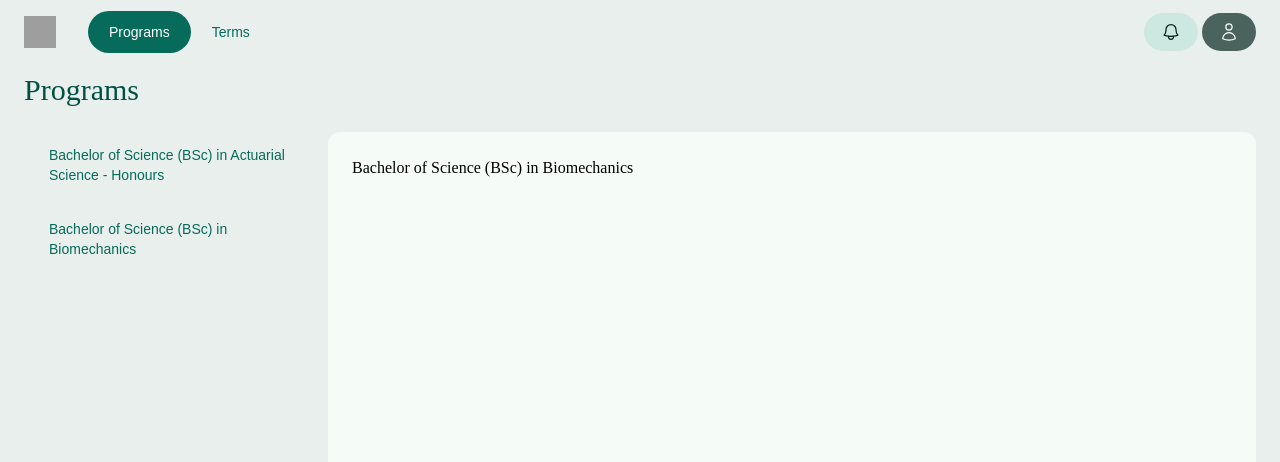
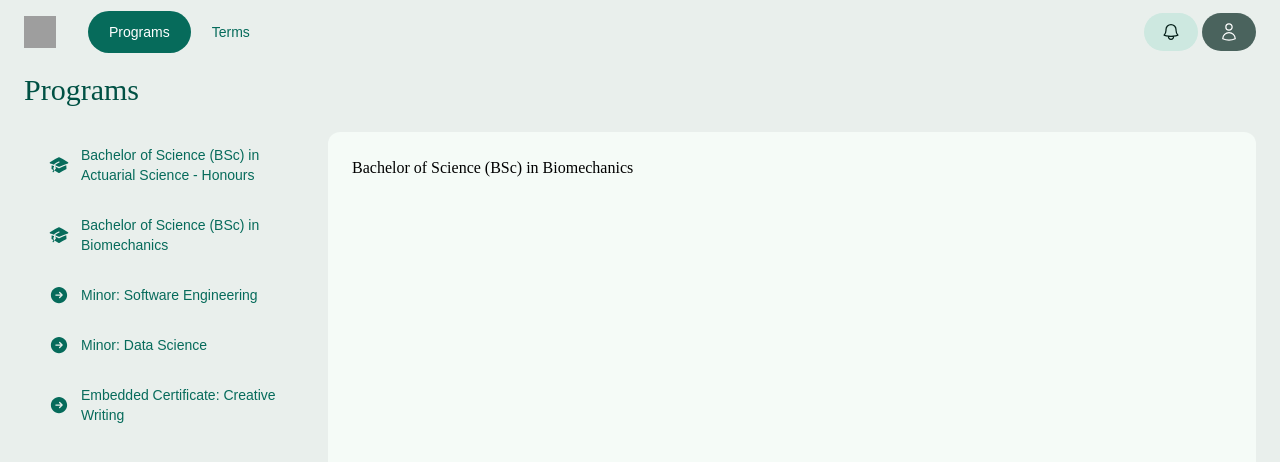
Before and after one commit to cloudyyoung/planucalgary, a React (Vite) app: page /programs in a window 1280 px wide. Shown: the top 462 px of the page. Built offline with nearby package versions, Linux system fonts and the light colour scheme; grey boxes are pictures that could not be loaded; a web font is replaced by a local one.

Commit message:
Update programs style

```diff
--- a/src/pages/programs/Programs.tsx
+++ b/src/pages/programs/Programs.tsx
@@ -1,4 +1,5 @@
 import { Button } from "@components"
+import { AcademicCapIcon, ArrowRightCircleIcon } from "@heroicons/react/24/solid"
 
 const Programs = () => {
   return (
@@ -8,9 +9,12 @@ const Programs = () => {
       </header>
 
       <main className="px-app py-4 flex flex-row gap-4 flex-1">
-        <div className="flex flex-col w-72 gap-2">
-          <Program name="Bachelor of Science (BSc) in Actuarial Science - Honours" />
-          <Program name="Bachelor of Science (BSc) in Biomechanics" />
+        <div className="flex flex-col w-72 gap-1">
+          <Program displayName="Bachelor of Science (BSc) in Actuarial Science - Honours" degreeDesignationCode="BSC-H" />
+          <Program displayName="Bachelor of Science (BSc) in Biomechanics" degreeDesignationCode="BSC" />
+          <Program displayName="Minor: Software Engineering" degreeDesignationCode={null} />
+          <Program displayName="Minor: Data Science" degreeDesignationCode={null} />
+          <Program displayName="Embedded Certificate: Creative Writing" degreeDesignationCode={null} />
         </div>
         <div className="bg-surface rounded-xl p-6 flex-1">
           <div className="font-serif">Bachelor of Science (BSc) in Biomechanics</div>
@@ -21,12 +25,22 @@ const Programs = () => {
 }
 
 interface ProgramProps {
-  name: string
+  displayName: string
+  degreeDesignationCode: string | null
 }
 
-const Program = ({ name }: ProgramProps) => {
+const Program = ({ displayName: name, degreeDesignationCode: degree_designation_code }: ProgramProps) => {
+  const iconClassNames = "w-5 mr-3 flex-none"
+
   return (
-    <Button variant="text" className="text-left">
+    <Button variant="text" className="justify-start text-left">
+      {
+        degree_designation_code ? (
+          <AcademicCapIcon className={iconClassNames} />
+        ) : (
+          <ArrowRightCircleIcon className={iconClassNames} />
+        )
+      }
       {name}
     </Button>
   )
--- a/src/pages/terms/Terms.tsx
+++ b/src/pages/terms/Terms.tsx
@@ -2,7 +2,7 @@
 const Terms = () => {
   return (
     <>
-      <header className="">
+      <header className="bg-inherit">
         <h1 className="px-app py-2 title">Terms</h1>
       </header>
 
```
